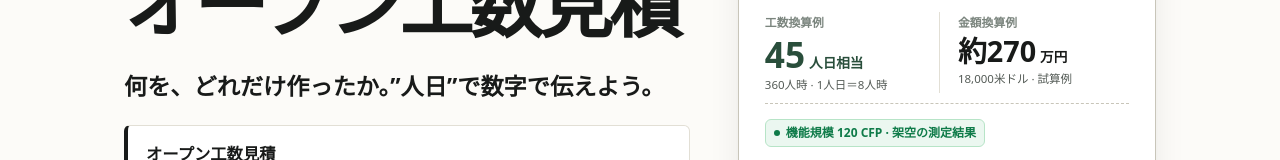
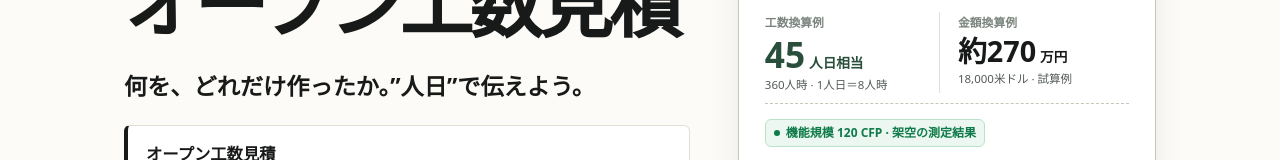
Before and after one commit to mkisama94/open-estimate, a website: page public/index.html in a window 1280 px wide. Shown: the part 245-405 px from the top of the page. Drawn offline with Linux system fonts and the light colour scheme.

Commit message:
誤字修正

```diff
--- a/public/index.html
+++ b/public/index.html
@@ -50,7 +50,7 @@
 
               <h1 class="hero-hate" id="hero-title">オープン工数見積</h1>
               <p class="hero-catch">
-                <strong>何を、どれだけ作ったか。”人日”で数字で伝えよう。</strong>
+                <strong>何を、どれだけ作ったか。”人日”で伝えよう。</strong>
               </p>
               <div class="hero-oss-banner">
                 <strong>オープン工数見積</strong>
```
